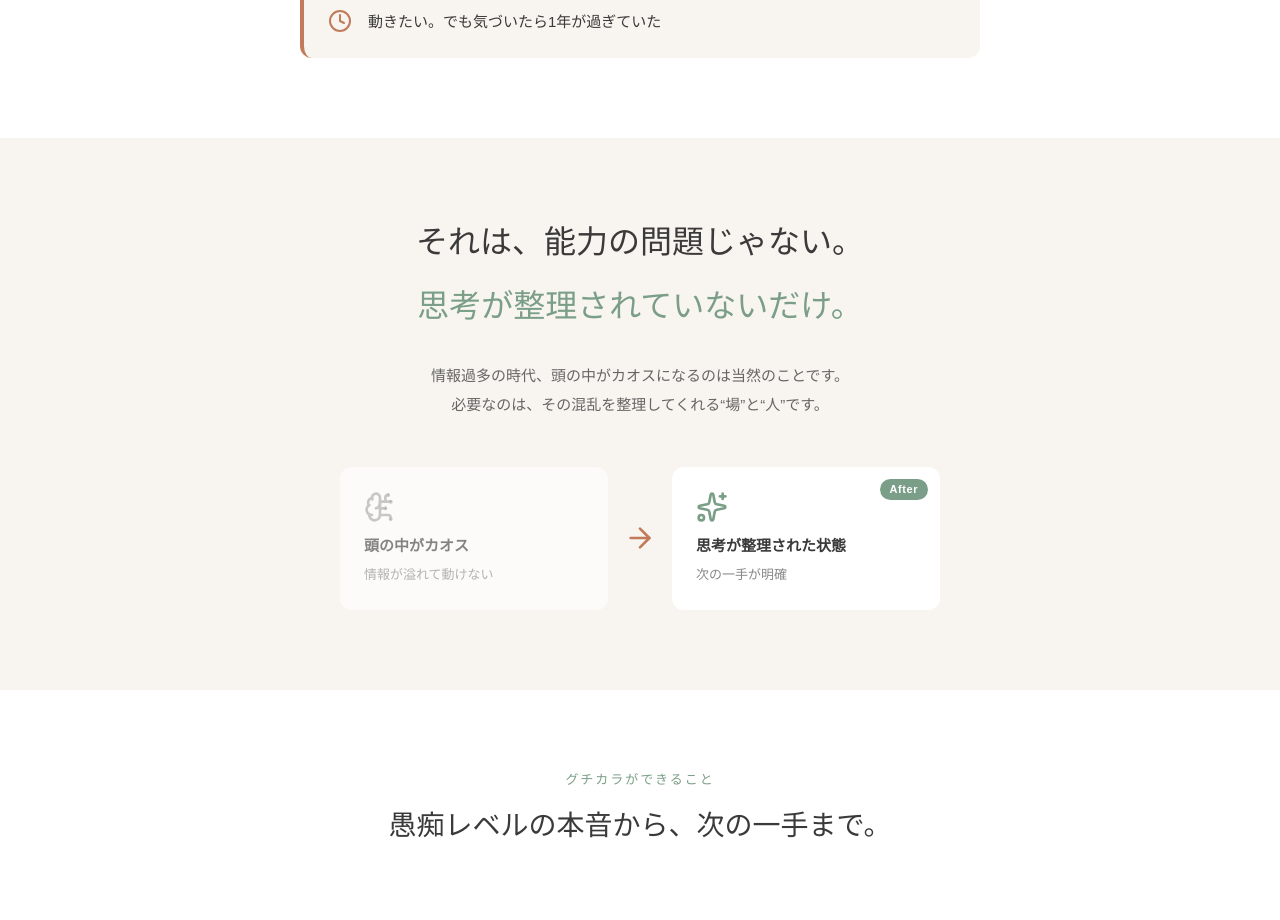
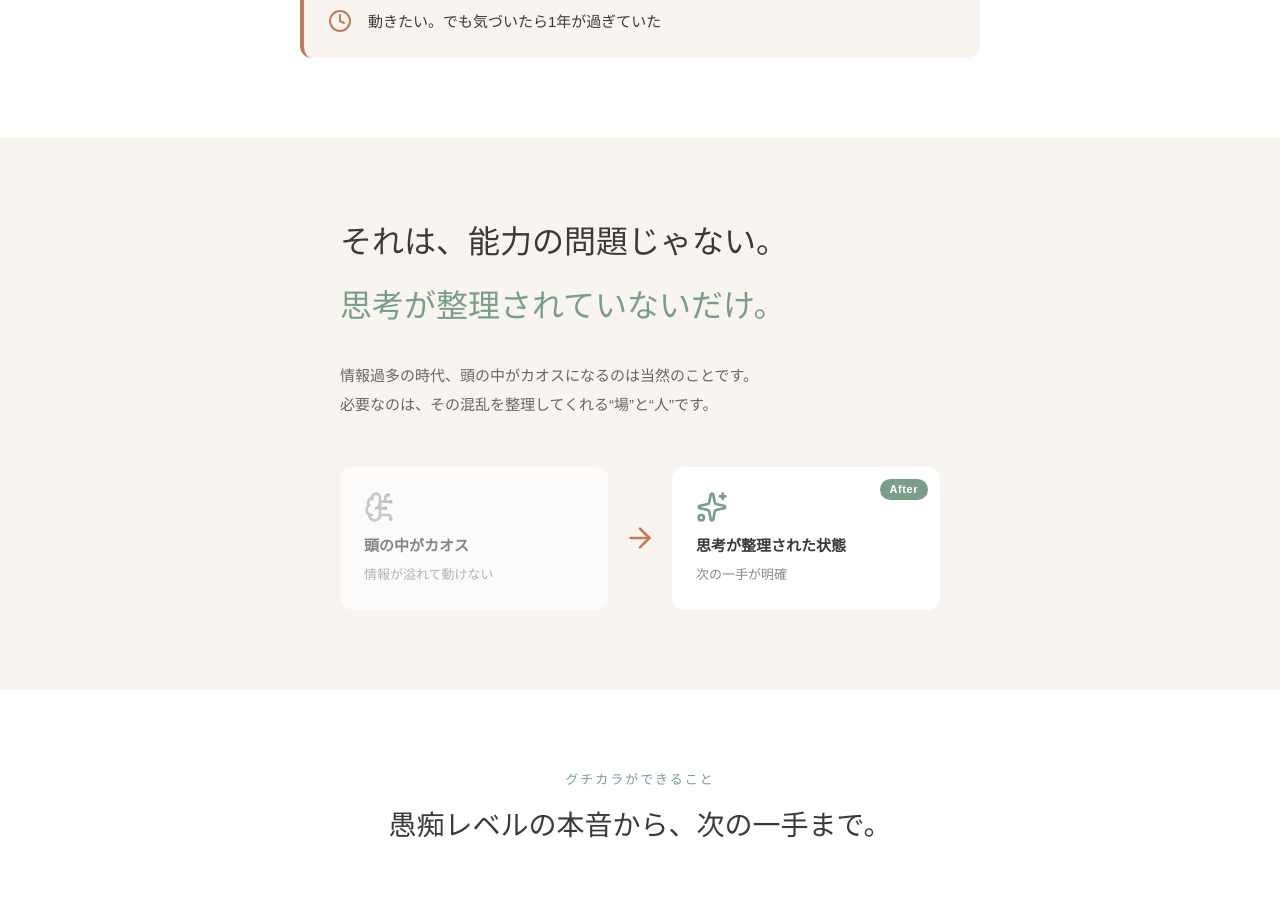
Before and after one commit to gu-chikara/guchikara-lp, a Next.js app: page /guchikara-lp/ in a window 1280 px wide. Shown: the part 1140-2060 px from the top of the page. Built offline with nearby package versions, Linux system fonts and the light colour scheme.

Commit message:
Align problem statement section text to left

```diff
--- a/components/LPContent.tsx
+++ b/components/LPContent.tsx
@@ -307,7 +307,7 @@ export default function LPContent({ hasHero }: Props) {
 
       {/* ── ブロック② 問題提起セクション ── */}
       <section style={{ backgroundColor: "#F8F5F0" }}>
-        <div style={{ maxWidth: "640px", margin: "0 auto", padding: "80px 20px", textAlign: "center" }}>
+        <div style={{ maxWidth: "640px", margin: "0 auto", padding: "80px 20px", textAlign: "left" }}>
           <FadeInSection>
             <p style={{ fontSize: "2rem", fontWeight: "500", color: "#3A3A3A", margin: 0, lineHeight: "1.5" }}>
               それは、能力の問題じゃない。
```
